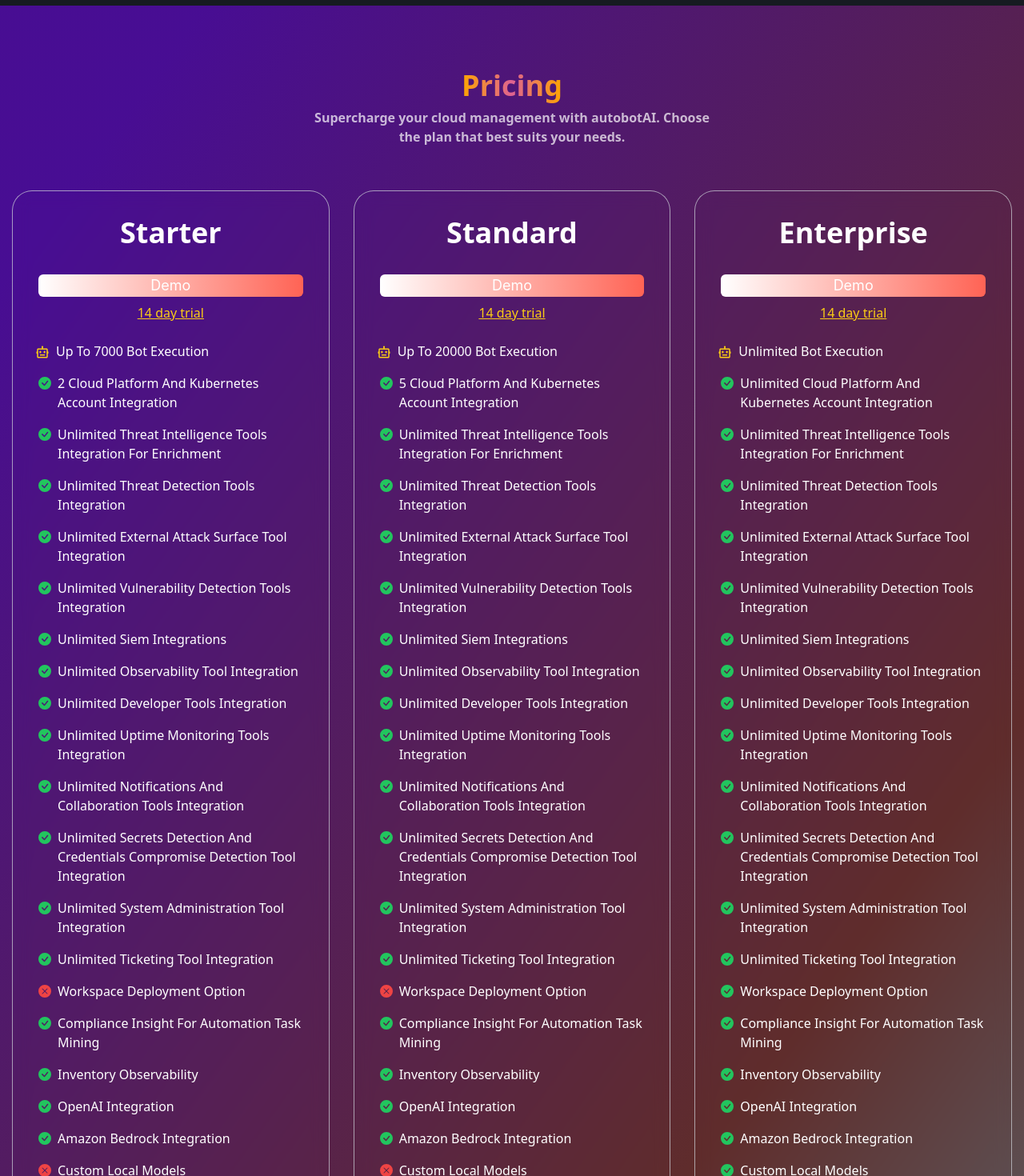
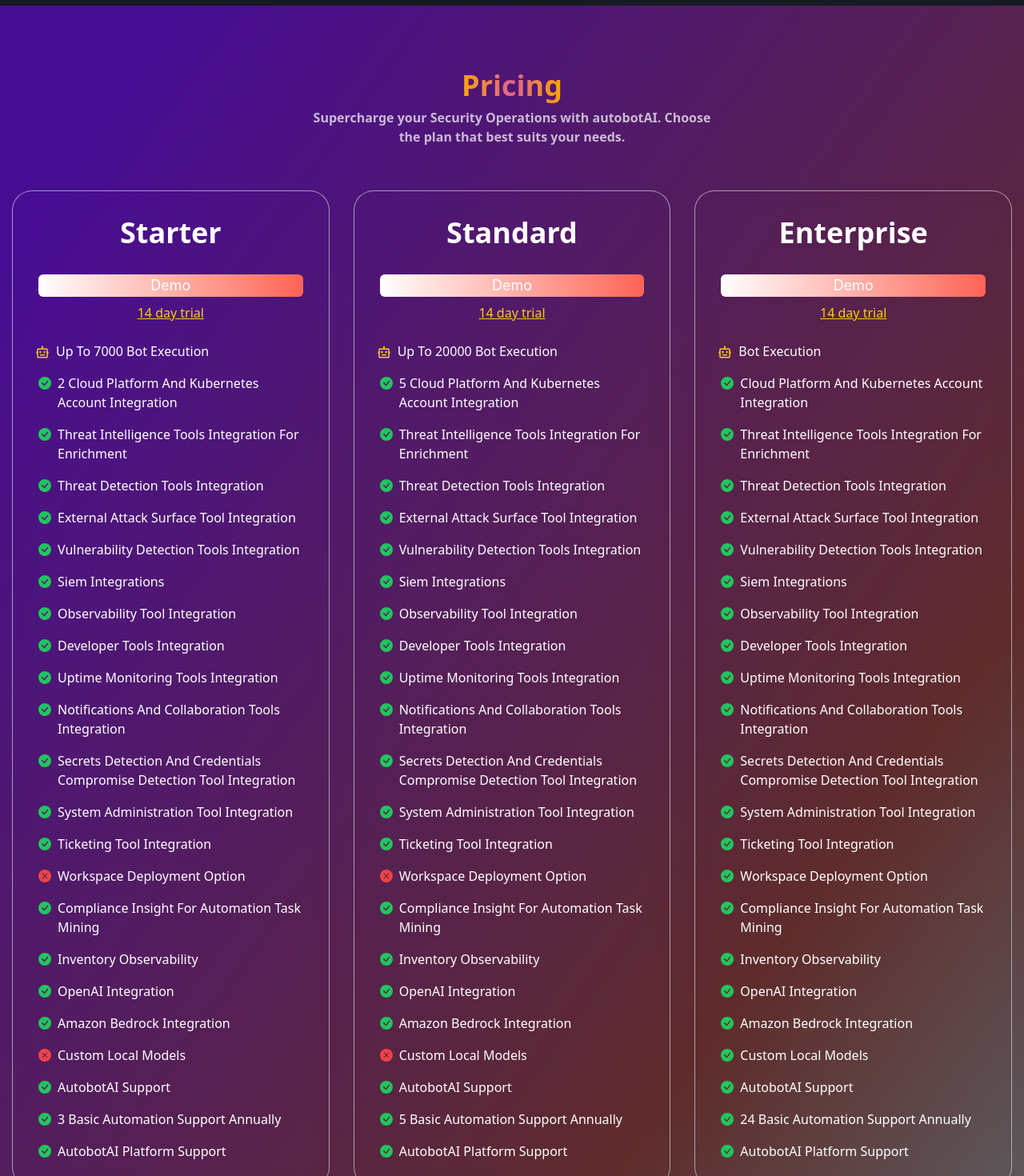
Before and after one commit to devvsakib/jsonpath, a React (Vite) app: page /landingpage in a window 1280 px wide. Shown: the part 6620-8090 px from the top of the page at 80% size. Built offline with nearby package versions, Linux system fonts and the light colour scheme.

Commit message:
pricing data update

```diff
--- a/src/component/Pricing/PricingTable.jsx
+++ b/src/component/Pricing/PricingTable.jsx
@@ -32,7 +32,7 @@
         "customLocalModels": "No",
         "autobotAiSupport": "Yes",
         "basicAutomationSupportAnnually": 3,
-        "enterpriseAutomationSupport": "Unlimited",
+        "autobotAIPlatformSupport": "Unlimited",
         "price": "$500"
     },
     {
@@ -60,7 +60,7 @@
         "customLocalModels": "No",
         "autobotAiSupport": "Yes",
         "basicAutomationSupportAnnually": 5,
-        "enterpriseAutomationSupport": "Unlimited",
+        "autobotAIPlatformSupport": "Unlimited",
         "price": "$1000"
     },
     {
@@ -88,7 +88,7 @@
         "customLocalModels": "Yes",
         "autobotAiSupport": "Yes",
         "basicAutomationSupportAnnually": 24,
-        "enterpriseAutomationSupport": "Unlimited",
+        "autobotAIPlatformSupport": "Unlimited",
         "price": "$1500"
     }
 ];
@@ -107,8 +107,8 @@
             displayKey = 'autobotAI Support';
         } else if (key === 'openAIIntegration') {
             displayKey = 'OpenAI Integration';
-        } else if (key === 'enterpriseAutomationSupport') {
-            displayKey = 'Automation Support (Contact us)';
+        } else if (key === 'autobotAIPlatformSupport') {
+            displayKey = 'autobotAI Platform Support';
         }
         else {
             displayKey = key.split(/(?=[A-Z])/).join(' ');
@@ -120,7 +120,7 @@
                     <BsFillCheckCircleFill className="text-green-500 mr-2 mt-1 flex-shrink-0" />}
                 {}
                 <span className="text-base capitalize">
-                    {`${!["Yes", "No"].includes(value) ? value : ""} ${displayKey}`}
+                    {`${!["Yes", "No", "Unlimited"].includes(value) ? value : ""} ${displayKey}`}
                 </span>
             </li>
         );
--- a/src/pages/LandingPage.jsx
+++ b/src/pages/LandingPage.jsx
@@ -132,8 +132,7 @@
                         <div className={"text-center mb-10"}>
                             <h3 className='text-white text-3xl pb-2 md:text-4xl inline-block autobotGrad'>Pricing</h3>
                             <p className="text-base font-semibold text-white/70 w-2/5 mx-auto">
-                                Supercharge your cloud management with autobotAI.
-                                Choose the plan that best suits your needs.
+                                Supercharge your Security Operations with autobotAI. Choose the plan that best suits your needs.
                             </p>
                         </div>
                         <PricingTable />
```
Lines whose indentation alone changed are shown as unchanged.
